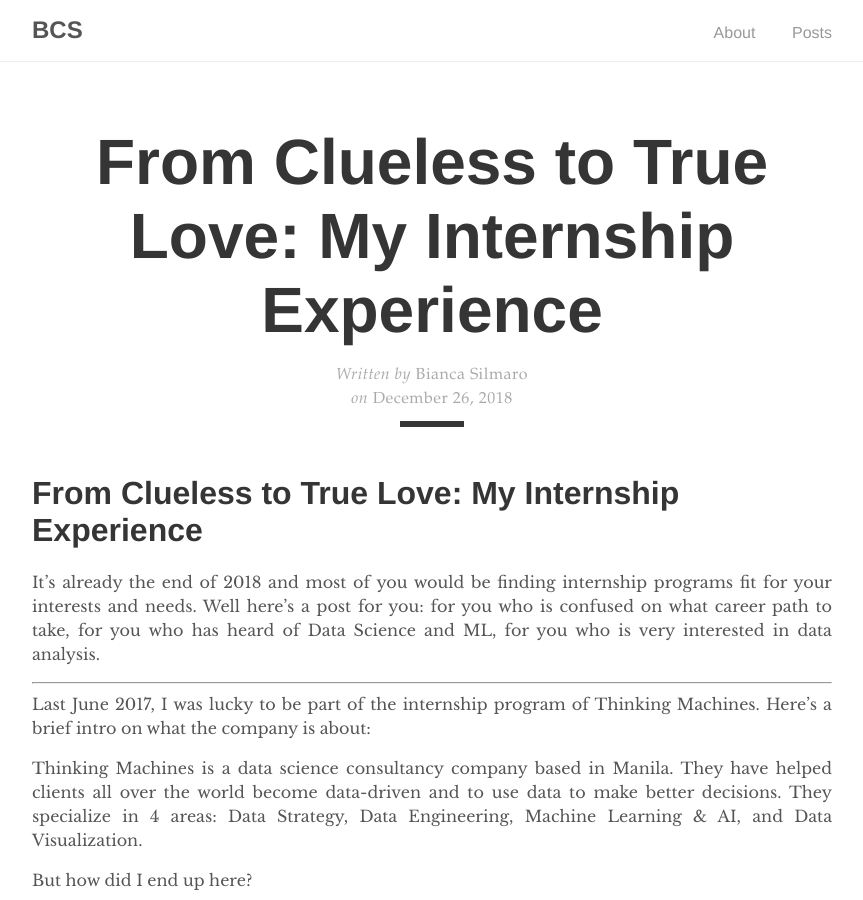
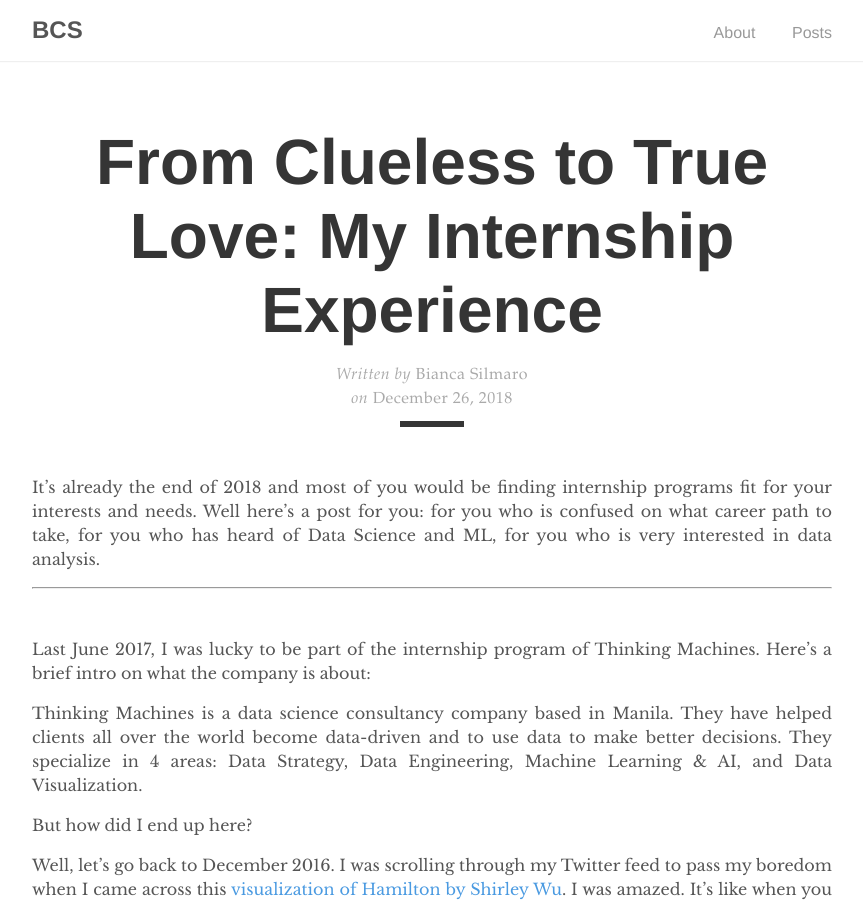
Before and after one commit to binkymilk/portfolio-gh-pages, a Jekyll site: the page built from _posts/2018-12-26-my-internship-experience.md, in a window 1280 px wide and 900 px high. Shown: the whole window, without its empty margins (208-1071 px from the left). Built offline with Jekyll 4.4.1, drawn with Linux system fonts in a browser that asks for light colours.

Commit message:
Remove title and fix styling

```diff
--- a/_posts/2018-12-26-my-internship-experience.md
+++ b/_posts/2018-12-26-my-internship-experience.md
@@ -4,11 +4,11 @@ title: "From Clueless to True Love: My Internship Experience"
 date: 2018-12-26
 ---
 
-# From Clueless to True Love: My Internship Experience
-
 It's already the end of 2018 and most of you would be finding internship programs fit for your interests and needs. Well here's a post for you: for you who is confused on what career path to take, for you who has heard of Data Science and ML, for you who is very interested in data analysis.
 
 ***
+
+<br>
 
 Last June 2017, I was lucky to be part of the internship program of Thinking Machines. Here's a brief intro on what the company is about:
 
@@ -56,6 +56,8 @@ You can check [Thinking Machines' stories](https://stories.thinkingmachin.es/) a
 
 ***
 
+<br>
+
 Fast-forward to the end of 2018. I graduated from college last June and now I'm currently working at the same company I was hired as an intern.
 
 When people say *"I want to get my dream job by the age of 30"*, I can definitely say *"I already got it."*
```
